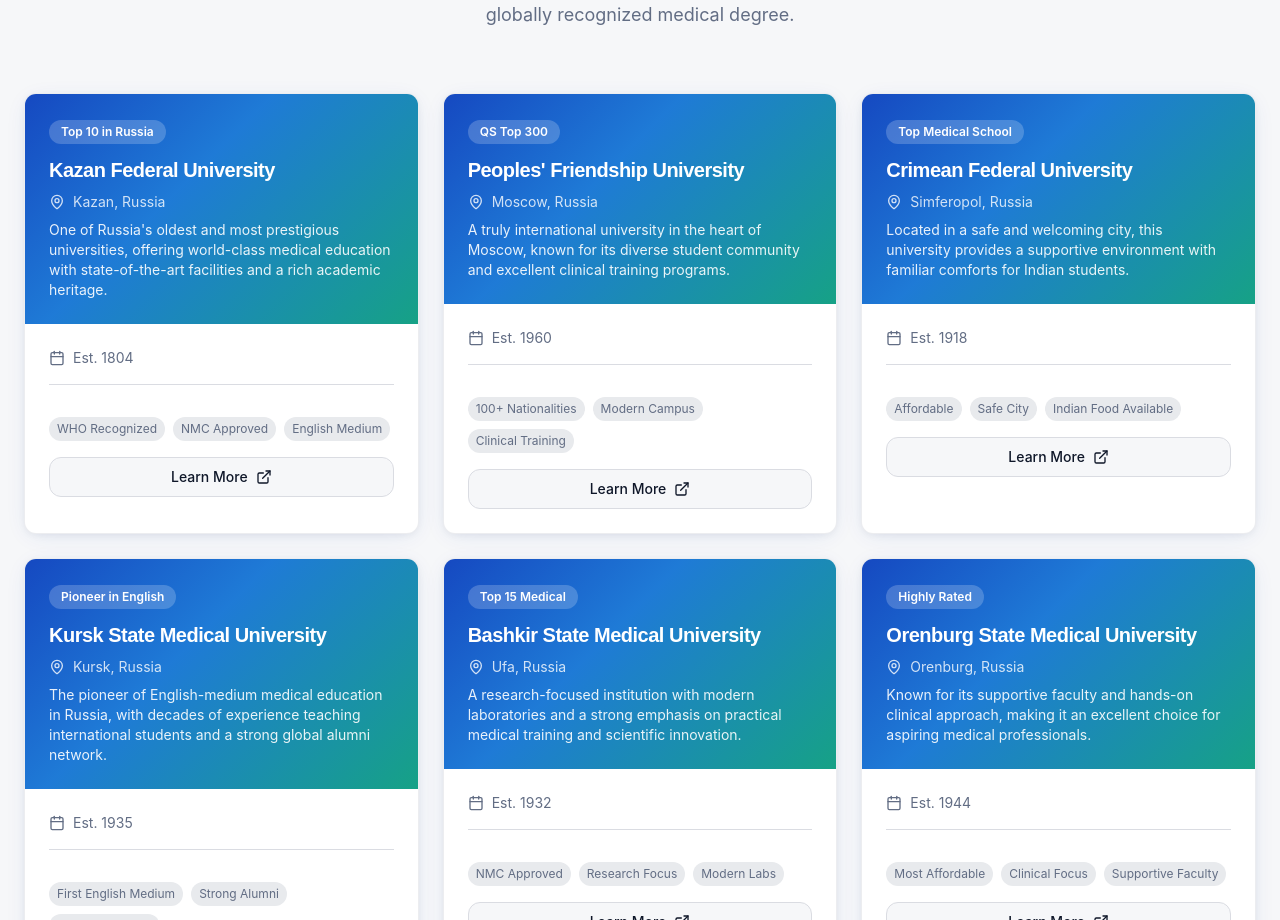
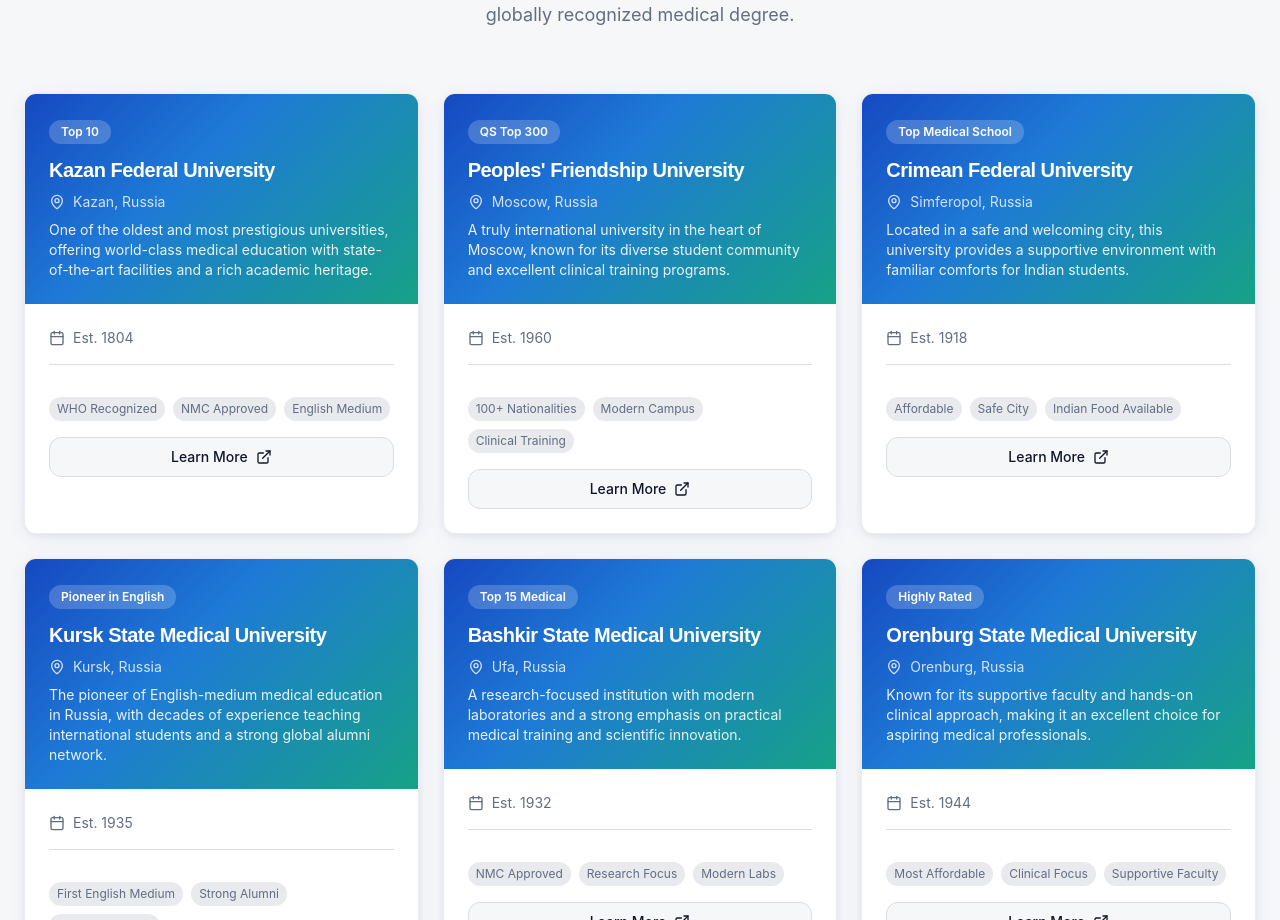
Before and after one commit to shreyaa-hash/medconnect-pathways-russia, a React (Vite) app: page / in a window 1280 px wide. Shown: the part 3400-4320 px from the top of the page. Built offline with nearby package versions, Linux system fonts and the light colour scheme; the HTML template or start-up script is replaced by a standard one.

Commit message:
Preceding changes

```diff
--- a/src/components/UniversitiesSection.tsx
+++ b/src/components/UniversitiesSection.tsx
@@ -15,8 +15,8 @@ const UniversitiesSection = () => {
     name: "Kazan Federal University",
     location: "Kazan, Russia",
     established: 1804,
-    ranking: "Top 10 in Russia",
-    description: "One of Russia's oldest and most prestigious universities, offering world-class medical education with state-of-the-art facilities and a rich academic heritage.",
+    ranking: "Top 10",
+    description: "One of the oldest and most prestigious universities, offering world-class medical education with state-of-the-art facilities and a rich academic heritage.",
     highlights: ["WHO Recognized", "NMC Approved", "English Medium"]
   }, {
     name: "Peoples' Friendship University",
```
